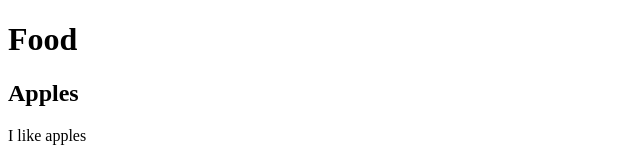
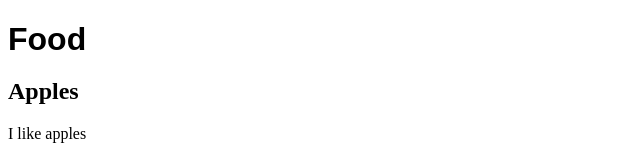
Before and after one commit to Chase-Ian/WebProg-IT241-vueJS, a Vue app in the folder firstsfc/: page / in a window 1280 px wide. Shown: the top 160 px of the page, without its empty margins (0-640 px from the left). Built offline with nearby package versions, Linux system fonts and the light colour scheme.

Commit message:
updated and added stylle

```diff
--- a/firstsfc/src/App.vue
+++ b/firstsfc/src/App.vue
@@ -7,4 +7,7 @@
 
 <script></script>
 
-<style></style>
+<style>
+h1 { font-family: sans-serif; margin-bottom: 10px; }
+food-item { display: block; border: 1px solid #ccc; padding: 8px; margin: 6px 0; border-radius: 4px; background: #fafafa; }
+</style>
```
